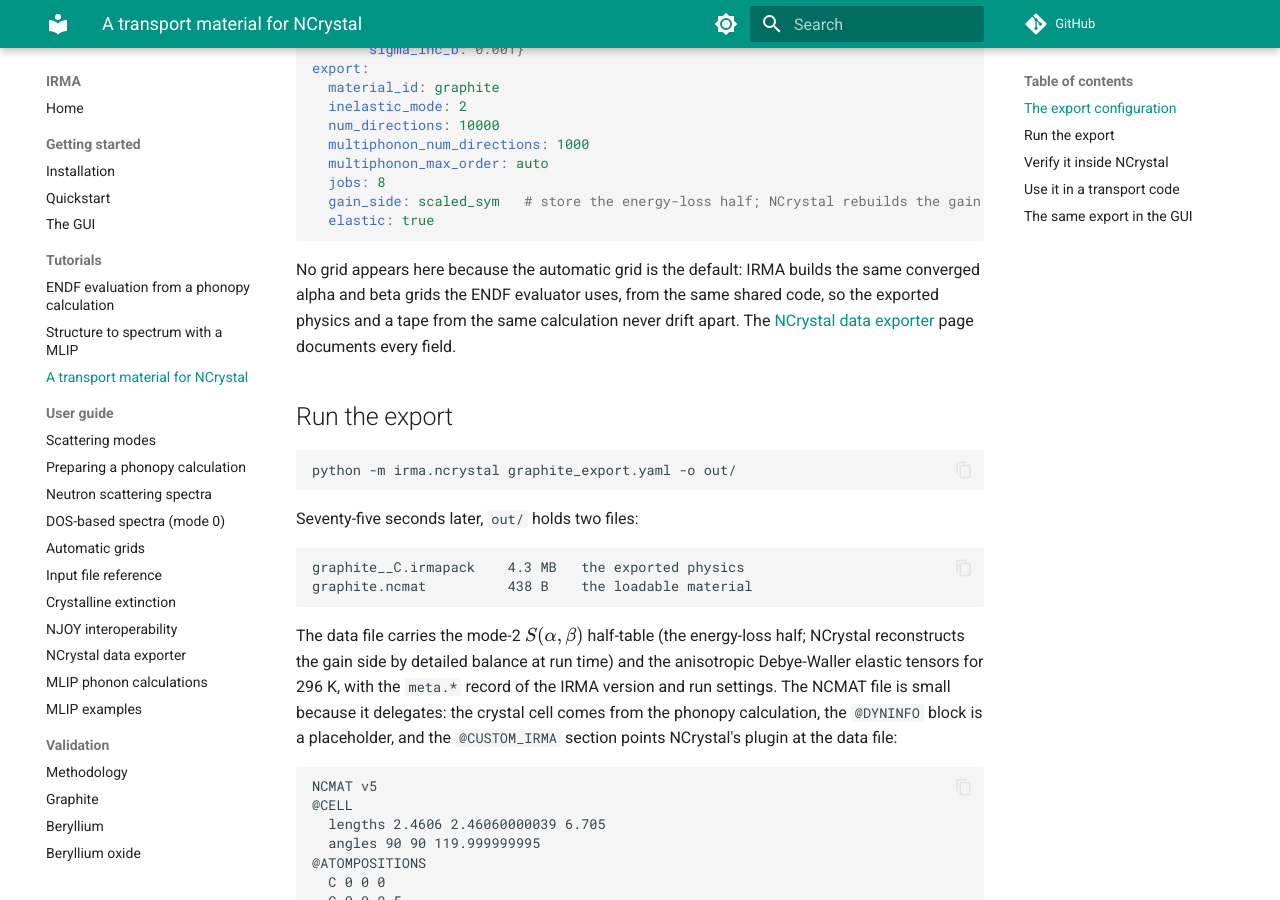
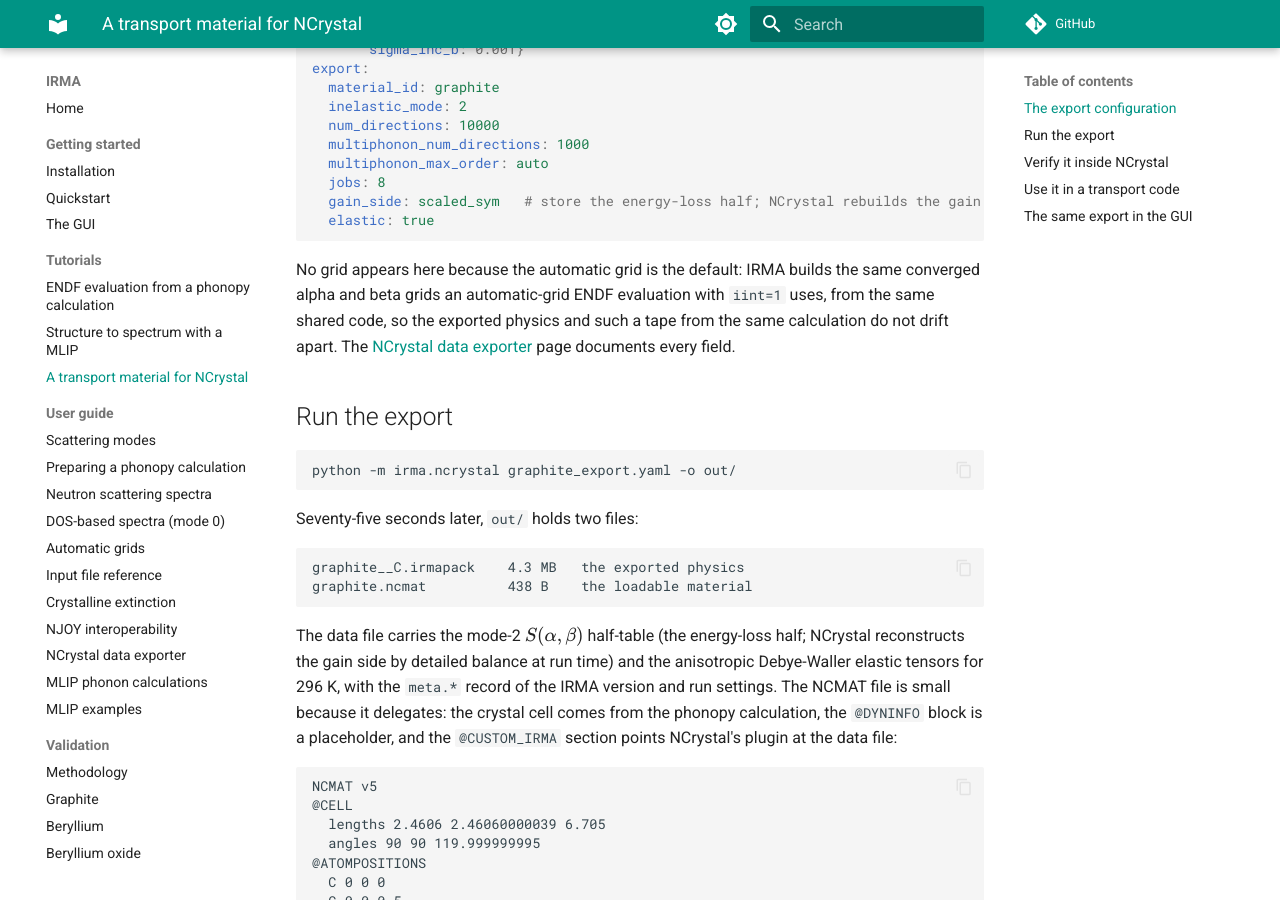
Before and after one commit to ramic-k/IRMA, an MkDocs documentation site: the page built from docs/tutorials/deck-to-transport.md, in a window 1280 px wide and 900 px high, scrolled down 576 px. Built offline with MkDocs 1.6.1 and Material for MkDocs 9.7.7, drawn with Linux system fonts in a browser that asks for light colours; comment, search, counter and statistics services are not loaded; some of the changed text lies outside the part shown.

Commit message:
tutorials: qualify the shared-grid claim, the GUI autofill and the runtime
The NCrystal exporter's automatic grid is the one an automatic-grid
ENDF evaluation with iint=1 uses (the tutorial deck now carries it); the
NCrystal tab fills a scatterer row's nuclear constants from the built-in
table once the symbol is typed, not from the phonopy calculation; the
ENDF tutorial's intro runtime matches the measured 1.5 minutes stated
further down.

Claude-Session: https://claude.ai/code/session_01C2iC5HyRUuJ3FeKVVSE61G

````diff
--- a/docs/tutorials/deck-to-transport.md
+++ b/docs/tutorials/deck-to-transport.md
@@ -37,9 +37,10 @@ export:
 ```
 
 No grid appears here because the automatic grid is the default: IRMA
-builds the same converged alpha and beta grids the ENDF evaluator
-uses, from the same shared code, so the exported physics and a tape
-from the same calculation never drift apart. The
+builds the same converged alpha and beta grids an automatic-grid ENDF
+evaluation with `iint=1` uses, from the same shared code, so the
+exported physics and such a tape from the same calculation do not
+drift apart. The
 [NCrystal data exporter](../ncrystal-plugin.md) page documents every
 field.
 
````
Also changed, not shown: other parts of docs/tutorials/deck-to-transport.md (+3 -2 lines), docs/tutorials/endf-evaluation.md (+1 -1 lines).
